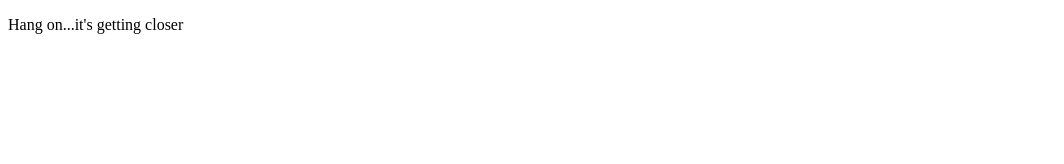
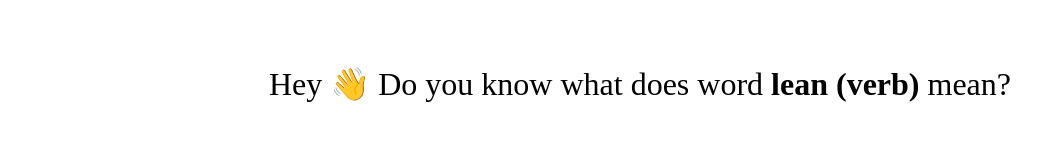
Before and after one commit to chausme/words, a website: page index.html in a window 1280 px wide. Shown: the whole page, without its empty margins (0-1064 px from the left). Drawn offline with Linux system fonts and the light colour scheme.

Commit message:
Add Vite with placeholder page and CHANGELOG

```diff
--- a/index.html
+++ b/index.html
@@ -6,6 +6,14 @@
         <title>Words - English words every day</title>
     </head>
     <body>
-        <p>Hang on...it's getting closer</p>
+        <div
+            id="app"
+            style="display: flex; align-items: center; justify-content: center; padding: 25px"
+        >
+            <p style="font-size: 2rem; text-align: center">
+                Hey 👋 Do you know what does word <strong>lean (verb)</strong> mean?
+            </p>
+        </div>
+        <script type="module" src="/main.js"></script>
     </body>
 </html>
--- /dev/null
+++ b/main.js
@@ -0,0 +1 @@
+console.log(`Hang on...it's getting closer`);
```
Also changed, not shown: package.json (added, +13 -0 lines), CHANGELOG.md (added), README.md, 2 other files.
